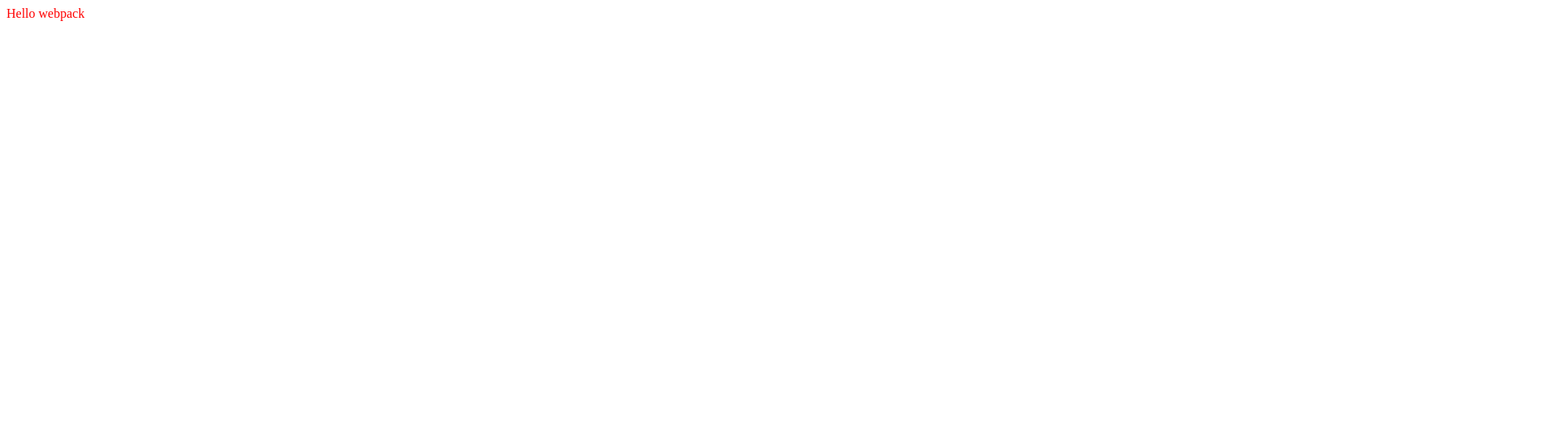
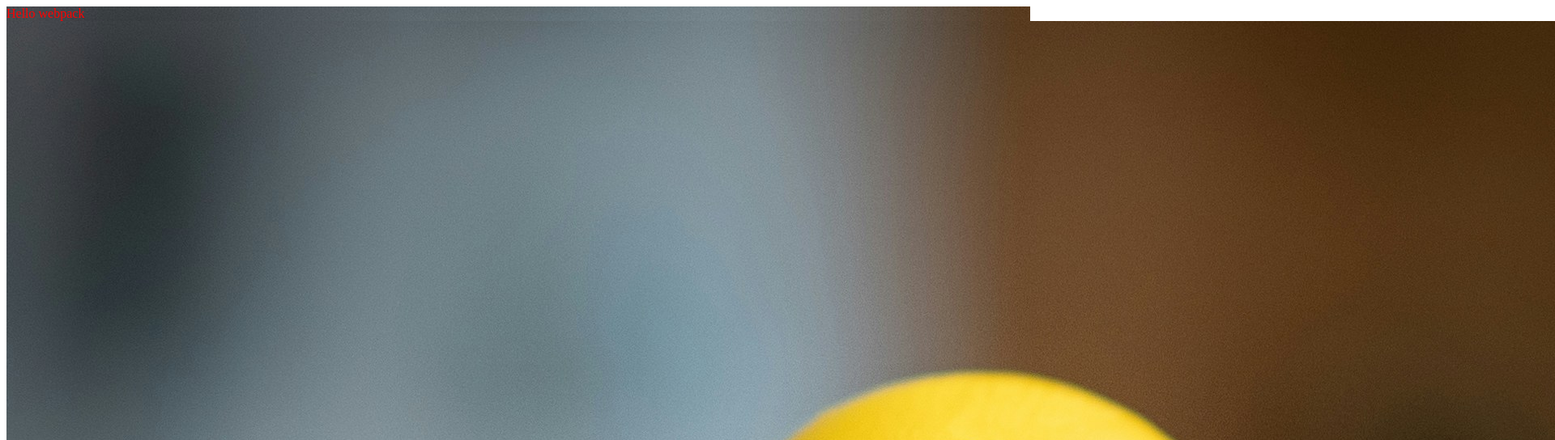
Before and after one commit to Sulwe/webpack-demo, a website built with webpack: page dist/index.html in a window 1280 px wide. Shown: the top 544 px of the page at 81% size, 1920 px wide, since content can reach past the window. Built offline with nearby package versions, Linux system fonts and the light colour scheme.

Commit message:
update webpack to handle images

```diff
--- a/src/index.js
+++ b/src/index.js
@@ -1,5 +1,6 @@
 import _ from 'lodash';
 import './style.css';
+import Icon from './icon.png';
 
 //import myName from './myName';
 
@@ -10,6 +11,11 @@ function component() {
     element.innerHTML = _.join(['Hello', 'webpack'], ' ');
     element.classList.add('hello');
 
+    const myIcon = new Image();
+    myIcon.src = Icon;
+
+    element.appendChild(myIcon);
+
     return element;
 }
 document.body.appendChild(component());
--- a/src/style.css
+++ b/src/style.css
@@ -1,3 +1,4 @@
 .hello {
     color: red;
+    background: url('./icon.png');
 }
```
Also changed, not shown: src/icon.png (added).
